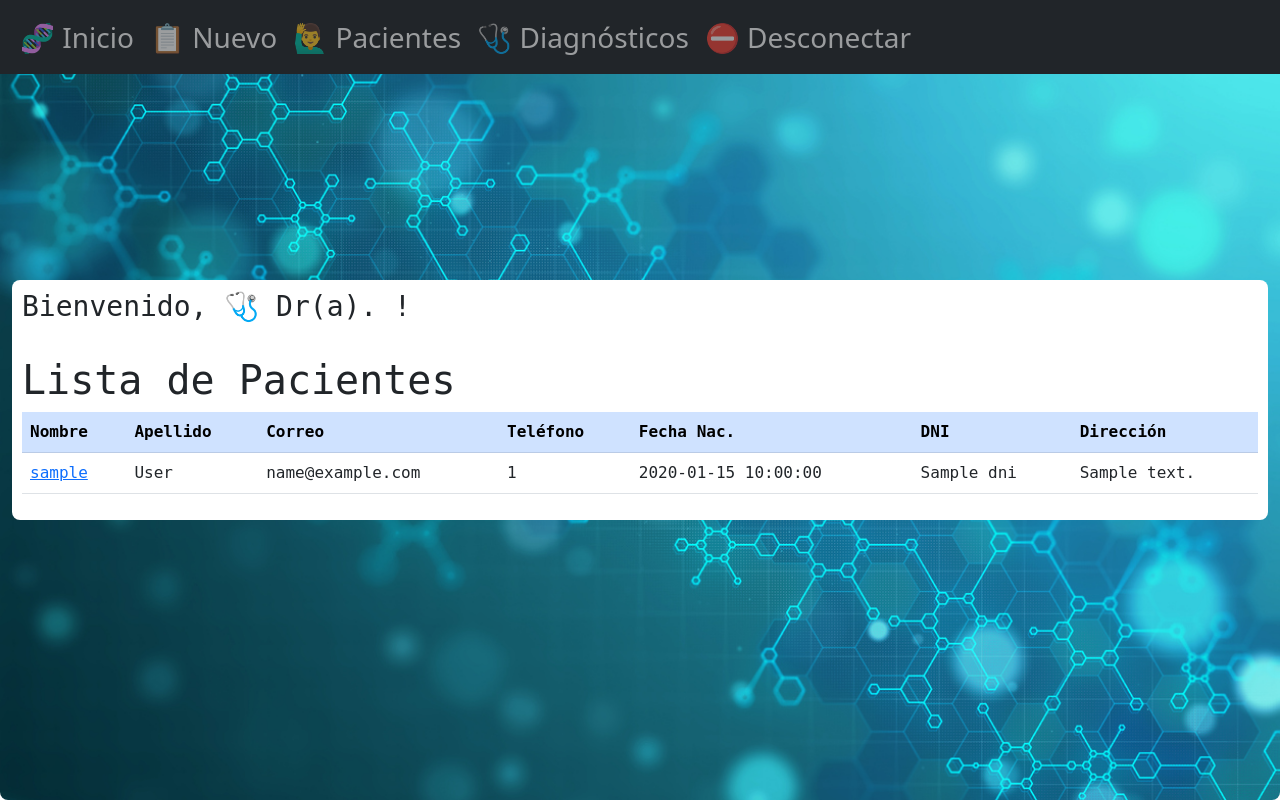
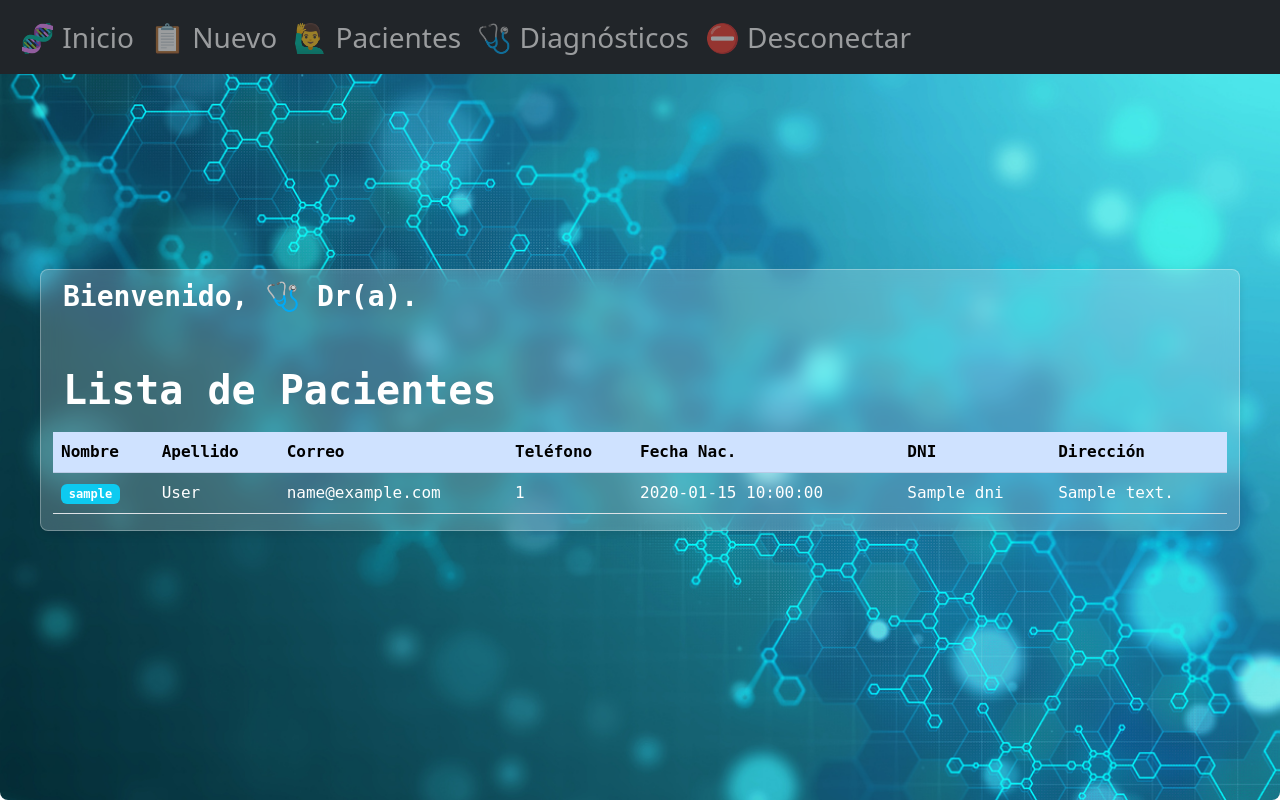
Before and after one commit to ktalovmorx/cnn_celular, a Flask app: template cnn/templates/pacient_list.html in a window 1280 px wide. Run offline with Flask 3, Linux system fonts and the light colour scheme; the template is opened without the code that fills it: most values are stand-ins (such as "Sample title", 1, 10 or a date in 2020); parts of the project's set-up code (start-up, migrations or seed data) failed here and were passed over.

Commit message:
Agregar efecto cristal

```diff
--- a/cnn/templates/pacient_list.html
+++ b/cnn/templates/pacient_list.html
@@ -30,12 +30,12 @@
     </nav>
 
     <div class='container-fluid content_body' style='border-radius:8px;font-family: "OCR-A", monospace;'>
-        <div class="container-fluid" style="padding:10px;border-radius:8px;background-color:white">
-            <div class='container-fluid' style='padding:0px'>
-                <h3>Bienvenido, 🩺 Dr(a). {{ user.username }} {{ user.lastname }}!</h3>
+        <div class="container-fluid cristal" style="max-width:1200px;border-radius:8px;">
+            <div class='container-fluid' style='padding:10px'>
+                <h3 class="text-white" style="font-weight: 600;">Bienvenido, 🩺 Dr(a). {{ user.username }} {{ user.lastname }}</h3>
             </div>
             <br/>
-            <h1>Lista de Pacientes</h1>
+            <h1 class="text-white" style="font-weight: 600;padding:10px">Lista de Pacientes</h1>
 
             <div class="table-responsive" style="max-height:400px">
                 <table class="table table-hover table-stripped">
@@ -52,8 +52,8 @@
                     </thead>
                     <tbody>
                         {% for paciente in pacientes %}
-                            <tr>
-                                <td><a href="/pacient_page/{{paciente.id}}">{{ paciente.username }}</a></td>
+                            <tr class="text-white">
+                                <td><a class="badge bg-info" style="color:white;text-decoration:none;cursor:pointer" href="/pacient_page/{{paciente.id}}">{{ paciente.username }}</a></td>
                                 <td>{{ paciente.lastname }}</td>
                                 <td>{{ paciente.usermail }}</td>
                                 <td>{{ paciente.phone_number }}</td>
--- a/cnn/templates/pacient_page.html
+++ b/cnn/templates/pacient_page.html
@@ -33,7 +33,7 @@
     </nav>
 
     <div class='container-fluid content_body' style='border-radius:8px;font-family: "OCR-A", monospace;'>
-        <div class="container-fluid" style="padding:10px;border-radius:0px;background-color:white">
+        <div class="container-fluid cristal" style="padding:10px;border-radius:0px;background-color:white">
 
             {% if user_role == "paciente" %}
                 <div class='container-fluid' style='padding:0px'>
```
